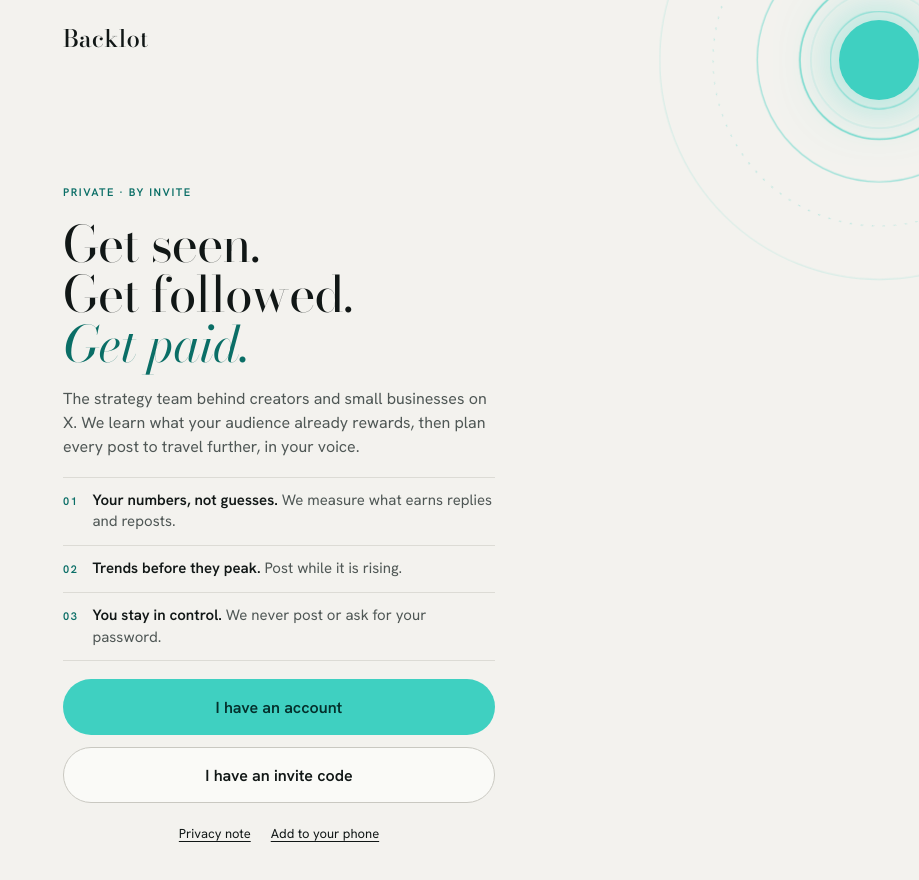
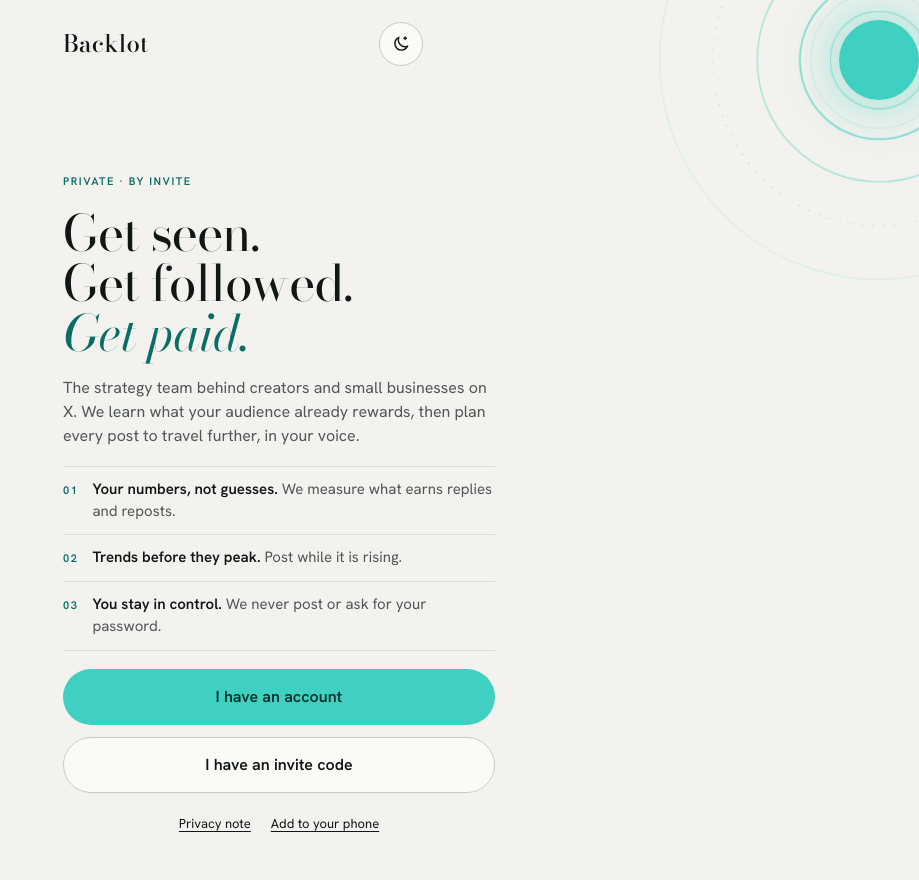
Before and after one commit to 30-1st/backlot, a React (Vite) app: page / in a window 1280 px wide. Shown: the top 880 px of the page, without its empty margins (361-1280 px from the left). Built offline with nearby package versions, Linux system fonts and the light colour scheme; what @zip.js/zip.js would draw is missing.

Commit message:
Night mode switch in every top bar; narration in the new look; fix the white bar on the narration chooser

```diff
--- a/src/main.tsx
+++ b/src/main.tsx
@@ -1,11 +1,14 @@
 import { StrictMode } from 'react';
 import { createRoot } from 'react-dom/client';
 import App from './App';
+import { ThemeProvider } from './shell/theme';
 import './styles.css';
 
 createRoot(document.getElementById('root') as HTMLElement).render(
   <StrictMode>
-    <App />
+    <ThemeProvider>
+      <App />
+    </ThemeProvider>
   </StrictMode>,
 );
 
--- a/src/shell/Gate.tsx
+++ b/src/shell/Gate.tsx
@@ -11,6 +11,7 @@ import {
 import { Arrow, Back } from './icons';
 import { useTheme } from './theme';
 import { Install } from './Install';
+import { ModeSwitch } from './ModeSwitch';
 
 // The door for signed-out visitors: the welcome page, sign in, join with an invite code,
 // and the add-to-phone guide. Backlot is private, so there is no open sign-up.
@@ -26,7 +27,7 @@ export function Gate() {
   const [view, setView] = useState<View>('welcome');
 
   return (
-    <div className="bl" data-theme={theme}>
+    <div className="bl-root" data-theme={theme}>
       {view === 'welcome' && <Welcome go={setView} />}
       {(view === 'in' || view === 'join') && <Door mode={view} go={setView} />}
       {view === 'install' && <Install onBack={() => setView('welcome')} />}
@@ -52,9 +53,14 @@ function Welcome({ go }: { go: (v: View) => void }) {
       <div className="bl-core" aria-hidden="true" />
 
       <div className="bl-welcome-in">
-        <div className="bl-word">Backlot</div>
+        <div className="bl-bar">
+          <div className="bl-word">Backlot</div>
+          <span style={{ marginRight: 72 }}>
+            <ModeSwitch />
+          </span>
+        </div>
 
-        <div style={{ paddingTop: 110, display: 'flex', flexDirection: 'column', gap: 18 }}>
+        <div style={{ paddingTop: 90, display: 'flex', flexDirection: 'column', gap: 18 }}>
           <div className="bl-label accent bl-rise">Private · by invite</div>
           <h1 className="bl-hero bl-rise bl-d1">
             Get seen.
@@ -164,7 +170,7 @@ function Door({ mode, go }: { mode: 'in' | 'join'; go: (v: View) => void }) {
             <Back />
           </button>
           <div className="bl-word">Backlot</div>
-          <span style={{ width: 44 }} />
+          <ModeSwitch />
         </div>
 
         <div className="bl-seg" style={{ marginTop: 16 }}>
--- /dev/null
+++ b/src/shell/ModeSwitch.tsx
@@ -0,0 +1,19 @@
+import { Moon, Sun } from './icons';
+import { useTheme } from './theme';
+
+/** One tap between Light and Night. "Match phone" lives in Account. */
+export function ModeSwitch() {
+  const { theme, setChoice } = useTheme();
+  const night = theme === 'night';
+  return (
+    <button
+      type="button"
+      className="bl-ghost bl-round bl-mode"
+      aria-label={night ? 'Switch to light mode' : 'Switch to night mode'}
+      title={night ? 'Light mode' : 'Night mode'}
+      onClick={() => setChoice(night ? 'light' : 'night')}
+    >
+      {night ? <Sun /> : <Moon />}
+    </button>
+  );
+}
--- /dev/null
+++ b/src/shell/Narrate.tsx
@@ -0,0 +1,91 @@
+import { useEffect, useState } from 'react';
+import { PLATFORMS, type Platform } from '../platforms';
+import { listAccounts } from '../lib/library';
+import { plural } from '../lib/format';
+import { PlatformMark } from '../components/ui';
+import { Back } from './icons';
+import type { ScreenProps } from './Shell';
+
+// Narrate: pick the platform whose profile you are telling the story of. Free, and no
+// campaign needed. Opens the narration studio for that platform's accounts.
+
+export function NarrateScreen({ go }: ScreenProps) {
+  const [counts, setCounts] = useState<Partial<Record<Platform, number>>>({});
+
+  useEffect(() => {
+    let alive = true;
+    for (const p of PLATFORMS) {
+      if (!p.ready) continue;
+      void listAccounts(p.id).then(
+        (a) => alive && setCounts((prev) => ({ ...prev, [p.id]: a.length })),
+        () => undefined,
+      );
+    }
+    return () => {
+      alive = false;
+    };
+  }, []);
+
+  return (
+    <main style={{ display: 'flex', flexDirection: 'column', gap: 16 }}>
+      <div className="bl-bar bl-rise" style={{ justifyContent: 'flex-start', gap: 12 }}>
+        <button type="button" className="bl-ghost bl-round" aria-label="Back to Create" onClick={() => go('create')}>
+          <Back />
+        </button>
+        <h1 className="bl-h1">
+          <i>Narrate</i>
+        </h1>
+      </div>
+      <p className="bl-p bl-muted bl-rise bl-d1">
+        Tell the story of a profile, post by post. Free, and no campaign needed. Pick the platform you are narrating.
+      </p>
+      <div style={{ display: 'grid', gridTemplateColumns: 'repeat(auto-fit, minmax(150px, 1fr))', gap: 10 }} className="bl-rise bl-d2">
+        {PLATFORMS.map((p) => {
+          const n = counts[p.id] ?? 0;
+          const body = (
+            <>
+              <span
+                style={{
+                  width: 56,
+                  height: 56,
+                  borderRadius: 28,
+                  display: 'flex',
+                  alignItems: 'center',
+                  justifyContent: 'center',
+                  background: p.ready ? 'var(--accent-wash)' : 'var(--mist)',
+                  color: p.ready ? 'var(--accent-text)' : 'var(--ink-3)',
+                }}
+              >
+                <PlatformMark platform={p.id} size={26} />
+              </span>
+              <span style={{ display: 'flex', flexDirection: 'column', gap: 4 }}>
+                <b style={{ fontSize: 17 }}>{p.name}</b>
+                <span className={p.ready ? 'bl-label accent' : 'bl-label'}>
+                  {!p.ready ? 'Coming soon' : n > 0 ? `${n} ${plural(n, 'account')}` : 'Start'}
+                </span>
+              </span>
+            </>
+          );
+          return p.ready ? (
+            <a
+              key={p.id}
+              href={`#${p.id}`}
+              className="bl-card"
+              style={{ minHeight: 160, justifyContent: 'space-between' }}
+              onClick={(e) => {
+                e.preventDefault();
+                go(p.id);
+              }}
+            >
+              {body}
+            </a>
+          ) : (
+            <div key={p.id} className="bl-card" style={{ minHeight: 160, justifyContent: 'space-between', opacity: 0.7 }} aria-disabled="true">
+              {body}
+            </div>
+          );
+        })}
+      </div>
+    </main>
+  );
+}
--- a/src/shell/Shell.tsx
+++ b/src/shell/Shell.tsx
@@ -10,17 +10,19 @@ import { CampaignsScreen } from './Campaigns';
 import { InsightsScreen } from './Insights';
 import { TeamScreen } from './Team';
 import { ChangePassword } from './ChangePassword';
+import { ModeSwitch } from './ModeSwitch';
+import { NarrateScreen } from './Narrate';
 
 // The signed-in app: a status line, the screen, and the floating dock.
 // Routes (in the address after #): home, create, library, campaigns, campaigns.<id>,
 // insights, team. The older tools (narration studio, people, Bil's test page) keep their
 // own routes and are reached from Create and Team.
 
-export type ShellRoute = 'home' | 'create' | 'library' | 'campaigns' | 'insights' | 'team';
+export type ShellRoute = 'home' | 'create' | 'library' | 'campaigns' | 'insights' | 'team' | 'narrate';
 
 export function isShellPath(path: string): boolean {
   const head = path.split('.')[0];
-  return path === '' || ['home', 'create', 'library', 'campaigns', 'insights', 'team'].includes(head);
+  return path === '' || ['home', 'create', 'library', 'campaigns', 'insights', 'team', 'narrate'].includes(head);
 }
 
 export function Shell({ path, go, onSignOut }: { path: string; go: (p: string) => void; onSignOut: () => void }) {
@@ -53,7 +55,7 @@ export function Shell({ path, go, onSignOut }: { path: string; go: (p: string) =
   const badge = useMemo(() => (me && ws.data ? needsYouCount(me, ws.data, focus) : 0), [me, ws.data, focus]);
 
   const wrap = (children: ReactNode) => (
-    <div className="bl" data-theme={theme}>
+    <div className="bl-root" data-theme={theme}>
       {children}
     </div>
   );
@@ -96,6 +98,9 @@ export function Shell({ path, go, onSignOut }: { path: string; go: (p: string) =
       break;
     case 'library':
       screen = <LibraryScreen {...props} />;
+      break;
+    case 'narrate':
+      screen = <NarrateScreen {...props} />;
       break;
     case 'campaigns':
       screen = <CampaignsScreen {...props} campaignId={sub || null} />;
@@ -161,6 +166,7 @@ export function Shell({ path, go, onSignOut }: { path: string; go: (p: string) =
                   </select>
                 </label>
               )}
+              <ModeSwitch />
               <a
                 href="#team"
                 className={`bl-avatar${isTeam ? '' : ' soft'}`}
--- a/src/shell/icons.tsx
+++ b/src/shell/icons.tsx
@@ -1,3 +1,5 @@
+import type { CSSProperties } from 'react';
+
 // Backlot's own icon set, drawn in the ripple and signal language of the brand.
 // All are 26 by 26, stroke in the current text colour, and hidden from screen readers
 // (the button or link that holds one carries the name).
@@ -99,6 +101,26 @@ export function Rising({ size = 28 }: P) {
   );
 }
 
+/** Night: a crescent with a small star. */
+export function Moon({ size = 20 }: P) {
+  return (
+    <svg {...base(size)} viewBox="0 0 24 24" strokeWidth={1.7}>
+      <path d="M20 14.5A8 8 0 0 1 9.5 4a8 8 0 1 0 10.5 10.5z" />
+      <path d="M17 3.5v3M15.5 5h3" />
+    </svg>
+  );
+}
+
+/** Light: a sun rising over the horizon line, matching Rise. */
+export function Sun({ size = 20 }: P) {
+  return (
+    <svg {...base(size)} viewBox="0 0 24 24" strokeWidth={1.7}>
+      <circle cx="12" cy="12" r="4" />
+      <path d="M12 3v2M12 19v2M3 12h2M19 12h2M5.6 5.6l1.4 1.4M17 17l1.4 1.4M5.6 18.4 7 17M17 7l1.4-1.4" />
+    </svg>
+  );
+}
+
 export function Back({ size = 20 }: P) {
   return (
     <svg {...base(size)} viewBox="0 0 24 24" strokeWidth={1.8}>
@@ -132,7 +154,7 @@ export function Check({ size = 12 }: P) {
 }
 
 /** Concentric rings for dark cards and the welcome screen. */
-export function Rings({ size, style, dashed = true }: { size: number; style?: React.CSSProperties; dashed?: boolean }) {
+export function Rings({ size, style, dashed = true }: { size: number; style?: CSSProperties; dashed?: boolean }) {
   const c = size / 2;
   return (
     <svg className="bl-rings" width={size} height={size} viewBox={`0 0 ${size} ${size}`} fill="none" aria-hidden="true" style={style}>
--- a/src/shell/shell.css
+++ b/src/shell/shell.css
@@ -1,10 +1,10 @@
 /*
  * Backlot's app shell: off-white glass, one hydrating teal, the ripple motif.
  * Night mode brings back the original stage colours with the brass accent.
- * Every colour is a token on .bl, so the two modes only swap tokens.
+ * Every colour is a token on .bl-root, so the two modes only swap tokens.
  */
 
-.bl {
+.bl-root {
   --bg: #f3f2ee;
   --paper: #fafaf7;
   --mist: #e9e8e3;
@@ -32,7 +32,7 @@
   color-scheme: light;
 }
 
-.bl[data-theme='night'] {
+.bl-root[data-theme='night'] {
   --bg: #0e1412;
   --paper: #151d1a;
   --mist: #1e2824;
@@ -58,7 +58,7 @@
   color-scheme: dark;
 }
 
-.bl {
+.bl-root {
   min-height: 100vh;
   min-height: 100dvh;
   background: var(--bg);
@@ -67,30 +67,30 @@
   -webkit-font-smoothing: antialiased;
   transition: background 0.3s, color 0.3s;
 }
-.bl *,
-.bl *::before,
-.bl *::after {
+.bl-root *,
+.bl-root *::before,
+.bl-root *::after {
   box-sizing: border-box;
 }
-.bl input,
-.bl button,
-.bl select,
-.bl textarea {
+.bl-root input,
+.bl-root button,
+.bl-root select,
+.bl-root textarea {
   font-family: inherit;
   color: inherit;
 }
-.bl a {
+.bl-root a {
   color: var(--accent-text);
 }
-.bl a:focus-visible,
-.bl button:focus-visible {
+.bl-root a:focus-visible,
+.bl-root button:focus-visible {
   outline: 2px solid var(--accent);
   outline-offset: 3px;
 }
-.bl button {
+.bl-root button {
   cursor: pointer;
 }
-.bl button:disabled {
+.bl-root button:disabled {
   cursor: default;
   opacity: 0.45;
 }
@@ -145,9 +145,9 @@
 .bl-breathe { animation: bl-breathe 7s ease-in-out infinite; transform-box: fill-box; transform-origin: center; }
 
 @media (prefers-reduced-motion: reduce) {
-  .bl *,
-  .bl *::before,
-  .bl *::after {
+  .bl-root *,
+  .bl-root *::before,
+  .bl-root *::after {
     animation: none !important;
     transition: none !important;
   }
@@ -998,3 +998,39 @@ body[data-bl='light'] {
 body[data-bl='night'] {
   background: #0e1412;
 }
+
+/*
+ * The older screens (narration accounts and studio, people, Bil's test page) are styled
+ * with the original stage tokens. In Light they take the shell's off-white and teal so the
+ * whole app reads as one product; in Night they keep their original colours.
+ * The profile itself (.lit) keeps its own lighting: it previews how the profile looks.
+ */
+body[data-bl='light'] {
+  --stage: #f3f2ee;
+  --stage-2: #fafaf7;
+  --stage-3: #e9e8e3;
+  --rule: #dcdbd5;
+  --ink: #111716;
+  --ink-2: #4f5755;
+  --ink-3: #6b7371;
+  --brass: #0a6e66;
+  --brass-ink: #ffffff;
+  --live: #1f8a5b;
+  --sched: #2f66a8;
+  --draft: #6b7371;
+  --danger: #b2402c;
+  --danger-ink: #ffffff;
+  --veil: rgba(17, 23, 22, 0.42);
+  color-scheme: light;
+}
+body[data-bl='light'] .home-logo {
+  filter: drop-shadow(0 0 42px rgba(63, 208, 193, 0.35));
+}
+
+/* The look switch in the top bar. */
+.bl-mode {
+  color: var(--ink-2);
+}
+.bl-mode:hover {
+  color: var(--accent-text);
+}
--- a/src/shell/theme.ts
+++ b/src/shell/theme.ts
@@ -1,4 +1,4 @@
-import { useEffect, useState } from 'react';
+import { createContext, createElement, useContext, useEffect, useState, type ReactNode } from 'react';
 
 // Light (off-white and teal) or Night (the original stage colours and brass).
 // "Match phone" follows the device's dark mode. The choice is a per-device convenience,
@@ -26,7 +26,22 @@ function systemTheme(): Theme {
   }
 }
 
-export function useTheme(): { theme: Theme; choice: ThemeChoice; setChoice: (c: ThemeChoice) => void } {
+export type ThemeState = { theme: Theme; choice: ThemeChoice; setChoice: (c: ThemeChoice) => void };
+
+const ThemeContext = createContext<ThemeState | null>(null);
+
+/** One theme for the whole app, so a switch anywhere changes every screen at once. */
+export function ThemeProvider({ children }: { children: ReactNode }) {
+  return createElement(ThemeContext.Provider, { value: useThemeState() }, children);
+}
+
+export function useTheme(): ThemeState {
+  const t = useContext(ThemeContext);
+  if (!t) throw new Error('useTheme needs ThemeProvider');
+  return t;
+}
+
+function useThemeState(): ThemeState {
   const [choice, setChoiceState] = useState<ThemeChoice>(readChoice);
   const [system, setSystem] = useState<Theme>(systemTheme);
 
```
